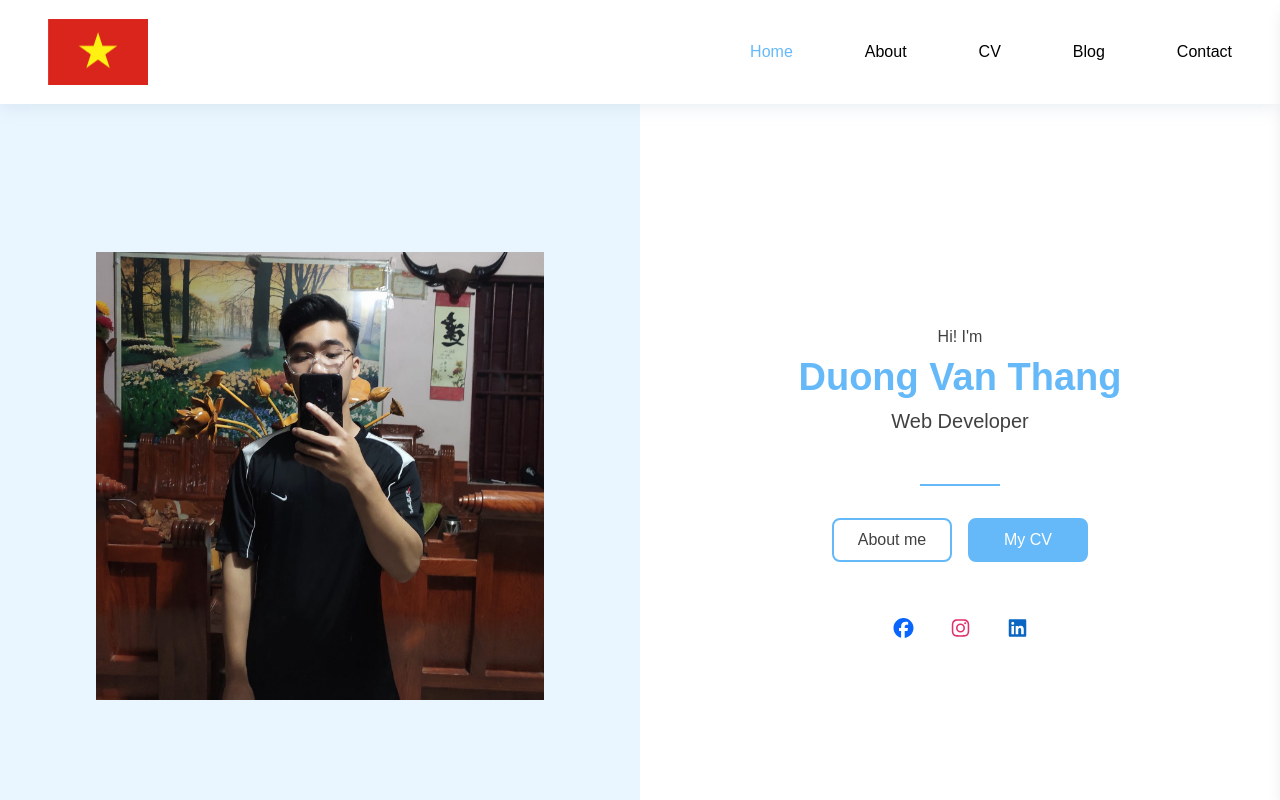
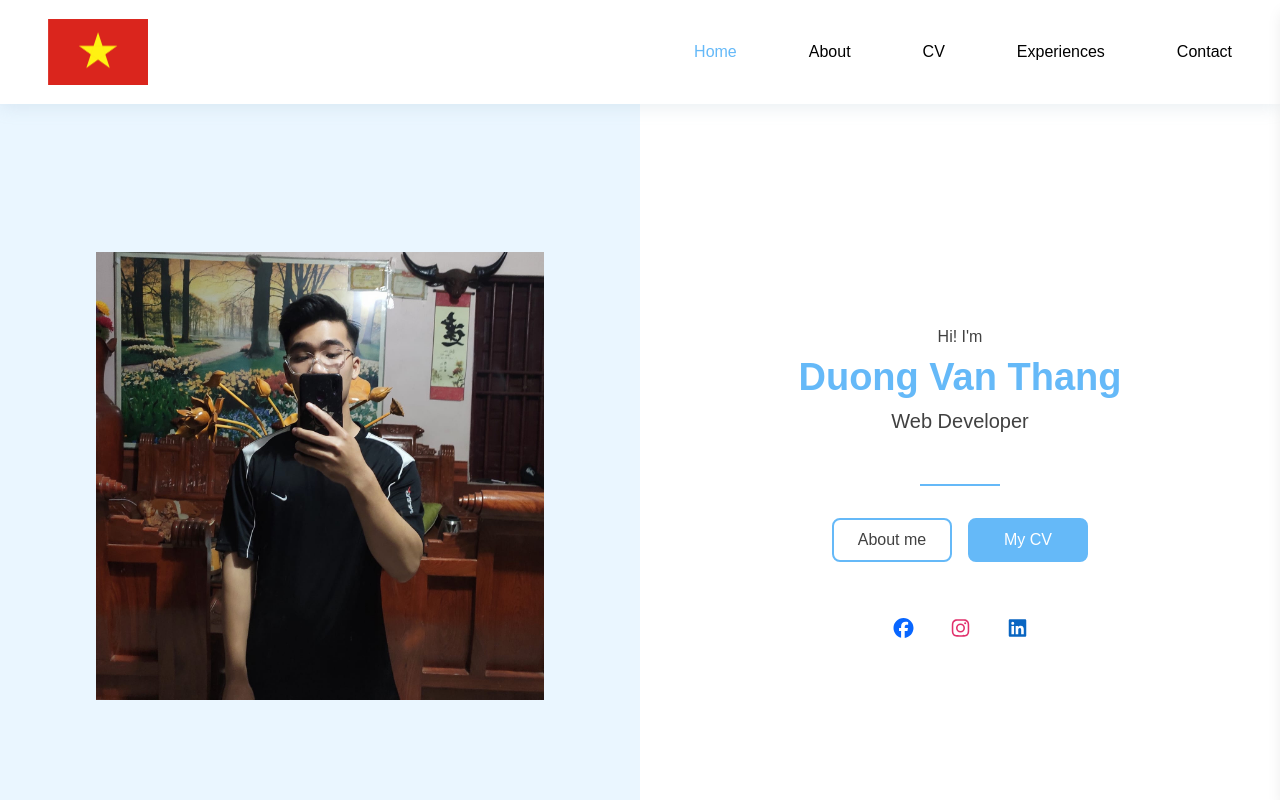
Before and after one commit to duongthang123/persional_blog, a React (Vite) app: page / in a window 1280 px wide. Shown: the top 800 px of the page. Built offline with nearby package versions, Linux system fonts and the light colour scheme; a web font is replaced by a local one.

Commit message:
update reponsive

```diff
--- a/src/App.jsx
+++ b/src/App.jsx
@@ -1,4 +1,4 @@
-import Contact from './components/contact'
+import Contact from './components/Contact'
 import Experiencens from './components/Experiencens'
 import Header from './components/Header'
 import Information from './components/Information'
--- a/src/components/Contact.jsx
+++ b/src/components/Contact.jsx
@@ -2,7 +2,7 @@ import guitarImg from '../assets/guitar.jpg'
 
 function Contact() {
   return (
-    <div className='py-16 bg-[#eaf6ff]'>
+    <div id="contact" className='py-16 bg-[#eaf6ff]'>
         <p className="text-center text-[16px]">Contact me</p>
         <div className="flex justify-center items-center">
             <p className="w-[80px] h-[2px] bg-[#ddd]"></p>
--- a/src/components/Experiencens.jsx
+++ b/src/components/Experiencens.jsx
@@ -4,7 +4,7 @@ import Project2Img from "../assets/project2.png"
 
 function Experiencens() {
   return (
-    <div className="py-16">
+    <div id="experiences" className="py-16">
             <p className="text-center text-[16px]">My experiences</p>
             <div className="flex justify-center items-center">
                 <p className="w-[80px] h-[2px] bg-[#ddd]"></p>
--- a/src/components/Header.jsx
+++ b/src/components/Header.jsx
@@ -15,10 +15,10 @@ const Header = () => {
 
         <nav className="hidden md:flex py-6 px-8 text-[16px] space-x-10 font-[450]">
           <a href="#" className="p-4 active">Home</a>
-          <a href="#" className="p-4">About</a>
-          <a href="#" className="p-4">CV</a>
-          <a href="#" className="p-4">Blog</a>
-          <a href="#" className="p-4">Contact</a>
+          <a href="#about" className="p-4">About</a>
+          <a href="https://cv.fullstack.edu.vn/view/d79f2892-056d-4d3b-8bae-09f65d421e84?token=1jQiBNQxg61w80wcsSGcgkWgK0488oG" className="p-4">CV</a>
+          <a href="#experiences" className="p-4">Experiences</a>
+          <a href="#contact" className="p-4">Contact</a>
         </nav>
 
         <button className="md:hidden px-4" onClick={() => setOpen(true)}>
@@ -46,10 +46,15 @@ const Header = () => {
 
         <nav className="flex flex-col text-[18px] font-[500]">
           <a href="#" className="px-6 py-4 hover:bg-[#65b9f8] hover:text-white" onClick={() => setOpen(false)}>Home</a>
-          <a href="#" className="px-6 py-4 hover:bg-[#65b9f8] hover:text-white" onClick={() => setOpen(false)}>About</a>
-          <a href="#" className="px-6 py-4 hover:bg-[#65b9f8] hover:text-white" onClick={() => setOpen(false)}>CV</a>
-          <a href="#" className="px-6 py-4 hover:bg-[#65b9f8] hover:text-white" onClick={() => setOpen(false)}>Blog</a>
-          <a href="#" className="px-6 py-4 hover:bg-[#65b9f8] hover:text-white" onClick={() => setOpen(false)}>Contact</a>
+          <a href="#about" className="px-6 py-4 hover:bg-[#65b9f8] hover:text-white" onClick={() => setOpen(false)}>About</a>
+          <a
+            href="https://cv.fullstack.edu.vn/view/d79f2892-056d-4d3b-8bae-09f65d421e84?token=1jQiBNQxg61w80wcsSGcgkWgK0488oG"
+            className="px-6 py-4 hover:bg-[#65b9f8] hover:text-white" onClick={() => setOpen(false)}
+          >
+            CV
+          </a>
+          <a href="#experiences" className="px-6 py-4 hover:bg-[#65b9f8] hover:text-white" onClick={() => setOpen(false)}>Experiences</a>
+          <a href="#contact" className="px-6 py-4 hover:bg-[#65b9f8] hover:text-white" onClick={() => setOpen(false)}>Contact</a>
         </nav>
       </div>
     </div>
--- a/src/components/Information.jsx
+++ b/src/components/Information.jsx
@@ -23,11 +23,11 @@ const Information = () => {
             >
               About me
             </button>
-            <button className='p-2 mx-2 min-w-[120px] border-[2px] rounded-[8px] text-[#fff] bg-[#65b9f8] border-[#65b9f8] font-[450] cursor-pointer
+            <a href='https://cv.fullstack.edu.vn/view/d79f2892-056d-4d3b-8bae-09f65d421e84?token=1jQiBNQxg61w80wcsSGcgkWgK0488oG' className='p-2 text-center mx-2 min-w-[120px] border-[2px] rounded-[8px] text-[#fff] bg-[#65b9f8] border-[#65b9f8] font-[450] cursor-pointer
               transition-all duration-300 transform active:scale-95'
             >
               My CV
-            </button>
+            </a>
           </div>
 
           <nav className='mt-12 p-2'>
--- a/src/components/Introduce.jsx
+++ b/src/components/Introduce.jsx
@@ -4,7 +4,7 @@ import introduceImg from '../assets/nghiavu2025.jpg';
 
 function Introduce() {
   return (
-    <div>
+    <div id="about">
         <div className="py-16">
             <p className="text-center text-[16px]">My intro</p>
             <div className="flex justify-center items-center">
```
